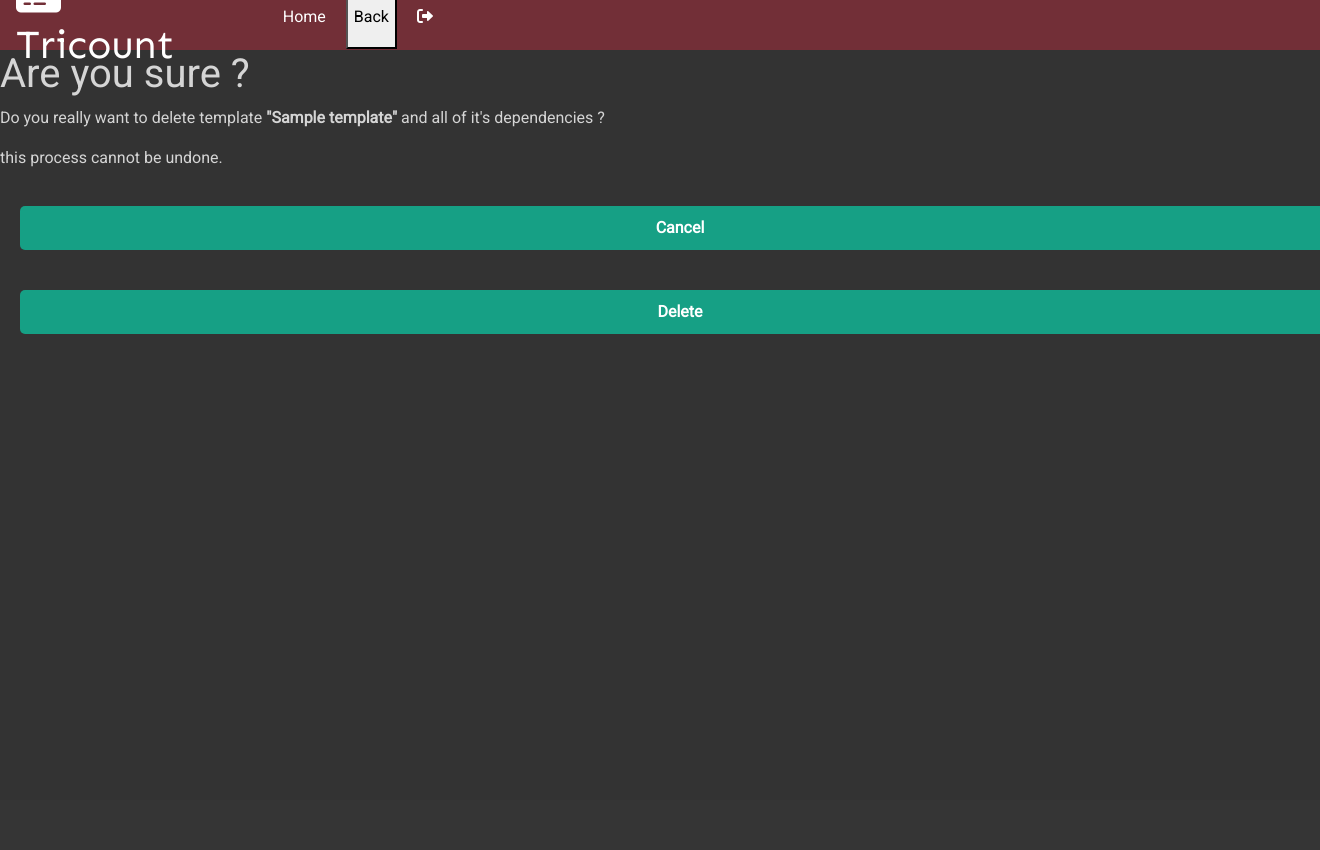
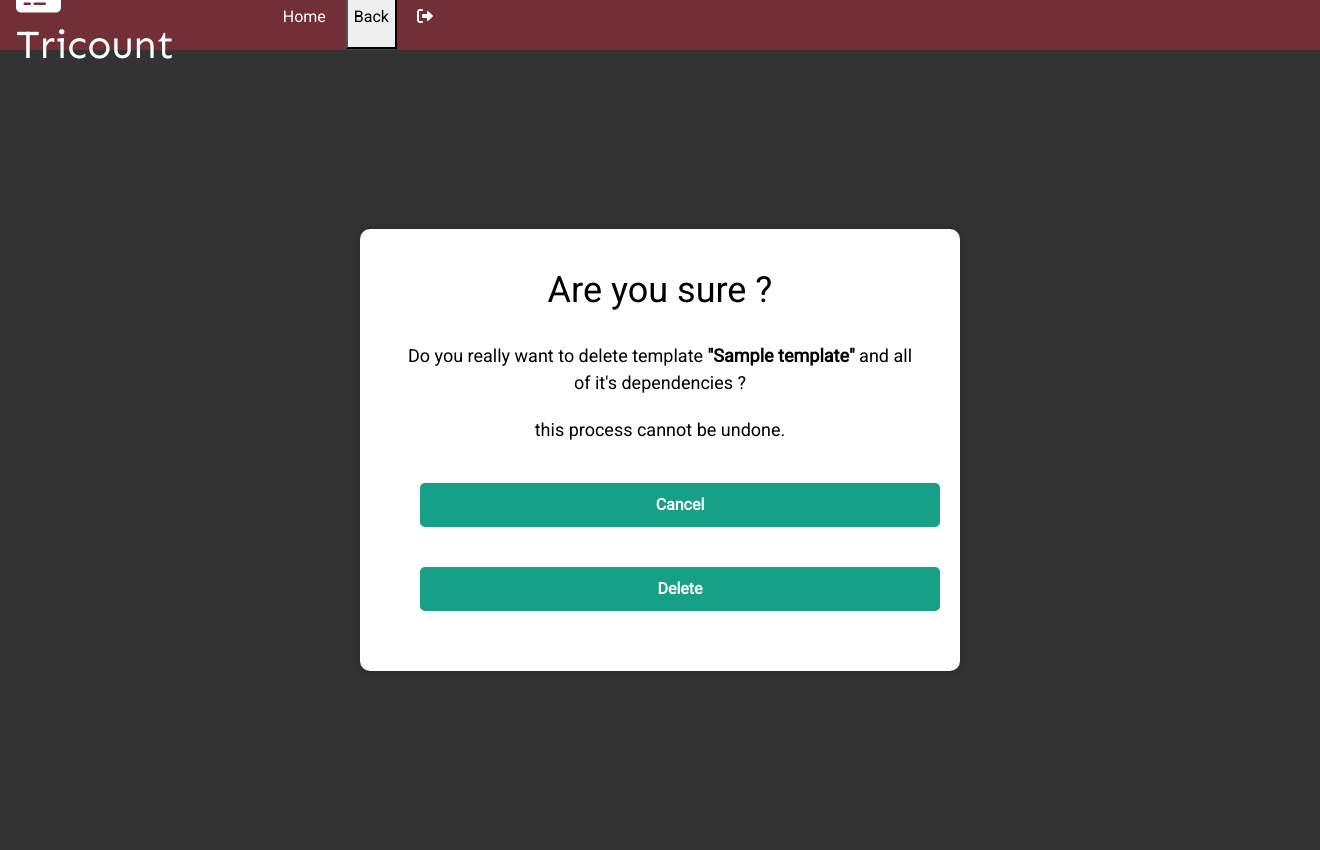
Before and after one commit to KenjiMobutu/PRWEB, a PHP site: template view/view_delete_template.php in a window 1320 px wide; the page is wider, and only the part inside the window is pictured. Before the commit the page ends 334 px from the top of that part, so only its background shows below. Run offline with PHP 8.4, Linux system fonts and the light colour scheme; the template is opened without the code that fills it: most values are stand-ins (such as "Sample title", 1, 10 or a date in 2020); some libraries are stand-ins or nearby versions.

Commit message:
modif css

```diff
--- a/css/style.css
+++ b/css/style.css
@@ -200,7 +200,7 @@ select {
   border: 1px solid #ccc;
   border-radius: 4px;
   box-sizing: border-box;
-  background-color: #3ebcbc;
+  background-color: lightcoral;
 }
 
 .cancel-sign-up-btn:hover {
@@ -844,8 +844,6 @@ table.tab_templates tr:hover {
 .edit_template_p {
   margin-right: 10px;
 }
-
-
 .button_delete_confirm{
   margin: auto;
   width: 80%;
@@ -871,6 +869,56 @@ fieldset, legend{
   color: white;
   text-align: center;
 }
+.edit_template_container input[type="submit"]#btnSubmit,
+#delete_template {
+  padding: 10px;
+  /*top right bottom left */
+  margin: 20px;
+  width: 20%;
+  border-radius: 5px;
+  border: none;
+  background-color: #4a6785;
+  color: white;
+  text-align: center;
+  font-weight: bold;
+}
+.edit_template_container input[type="submit"]#btnSubmit:hover,
+#delete_template:hover {
+  background-color: #6688ac;
+}
+
+/*DELETE TEMPLATE*/
+
+.delete_template {
+  overflow: hidden;
+  display: flex;
+  justify-content: center;
+  align-items: center;
+  height: 100vh;
+}
+.delete_template_container {
+  max-width: 600px;
+  padding: 40px;
+  background-color: #fff;
+  border-radius: 10px;
+  box-shadow: 0 0 10px rgba(0, 0, 0, 0.2);
+  text-align: center;
+  color: black;
+}
+
+.delete_template_container h1{
+    font-size: 36px;
+    font-weight: 400;
+    margin-bottom: 30px;
+}
+.delete_template_container p{
+  font-size: 18px;
+  margin-bottom: 20px;
+}
+.delete_template_container b{
+  font-weight: 700;
+}
+
 input[type="number"] {
   flex: 1;
   padding: 10px;
@@ -896,20 +944,7 @@ input[type="submit"]:hover {
   background-color: #1abc9c;
 }
 
-#delete_template{
-  margin: 20px;
-  padding: 10px 20px;
-  border-radius: 5px;
-  border: none;
-  background-color: #16a085;
-  color: white;
-  font-weight: bold;
-  cursor: pointer;
-}
 
-#delete_template:hover{
-  background-color: #1abc9c;
-}
 .edit-selectSub{
   margin-left: 15% !important;
   width: 70% !important;
@@ -973,6 +1008,11 @@ input[type="submit"]:hover {
   .edit-tricount {
     width: 90%;
   }
+
+  .edit_template_container input[type="submit"]#btnSubmit {
+    width: 80%;
+    background-color: #4a6785;
+  }
   input[type="text"],
   input[type="number"] {
     width: 100%;
@@ -985,5 +1025,8 @@ input[type="submit"]:hover {
 
 /* tablet and large mobiles */
 @media screen and (min-width: 575px) and (max-width: 767.98px) {
-
+  .edit_template_container input[type="submit"]#btnSubmit {
+    width: 80%;
+    background-color: #4a6785;
+  }
 }
--- a/view/view_edit_template.php
+++ b/view/view_edit_template.php
@@ -138,9 +138,9 @@
                 <p>You're alone. Don't be shy -> <a href="tricount/edit/<?php echo $tricount->get_id(); ?>"> ADD FRIENDS</a> ☻</p>
         <?php endif;?>
 
-            <?php if(isset($templateID)){
-                echo "<a href='templates/delete_template/$templateID'"; echo " id='delete_template'>DELETE</a>";
-            }?>
+        <?php if(isset($templateID)){
+            echo "<a href='templates/delete_template/$templateID'"; echo " id='delete_template'>DELETE</a>";
+        }?>
 
         </div>
 
```
